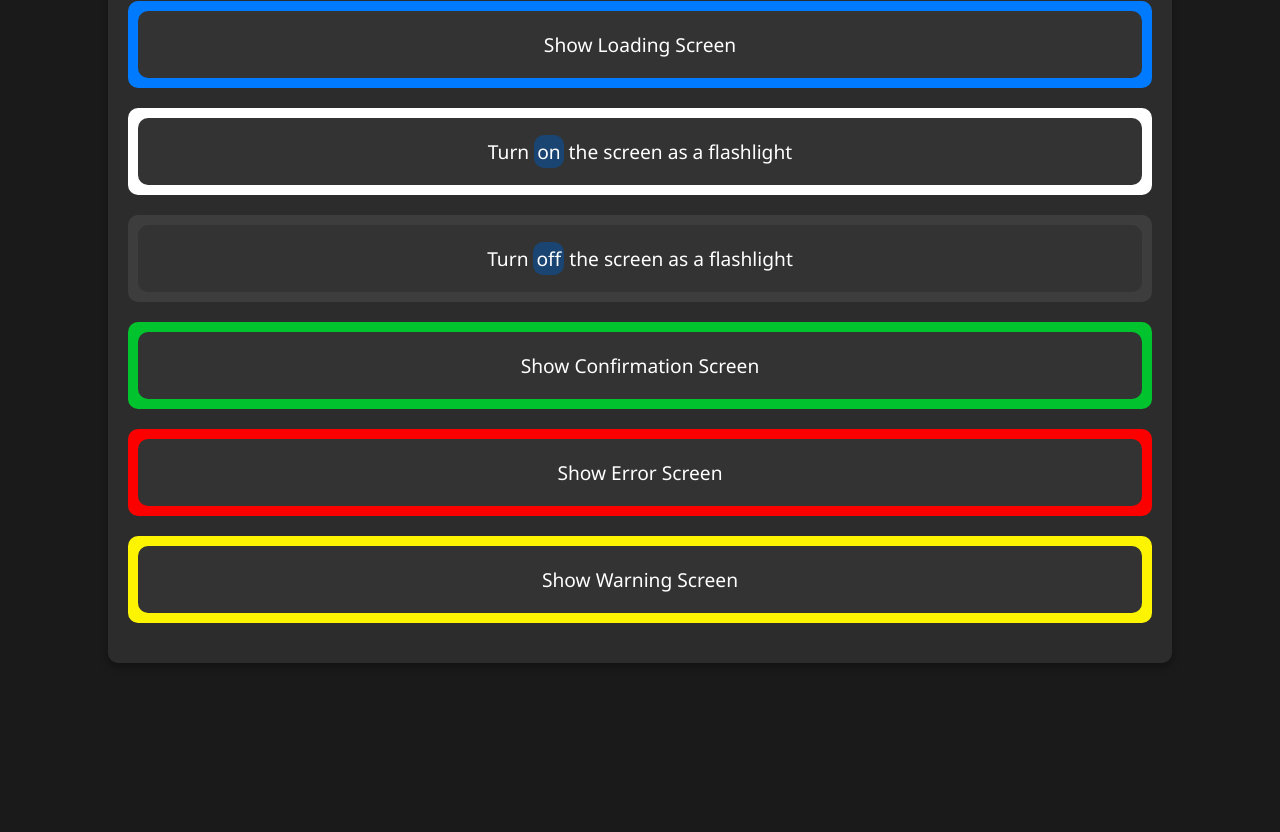
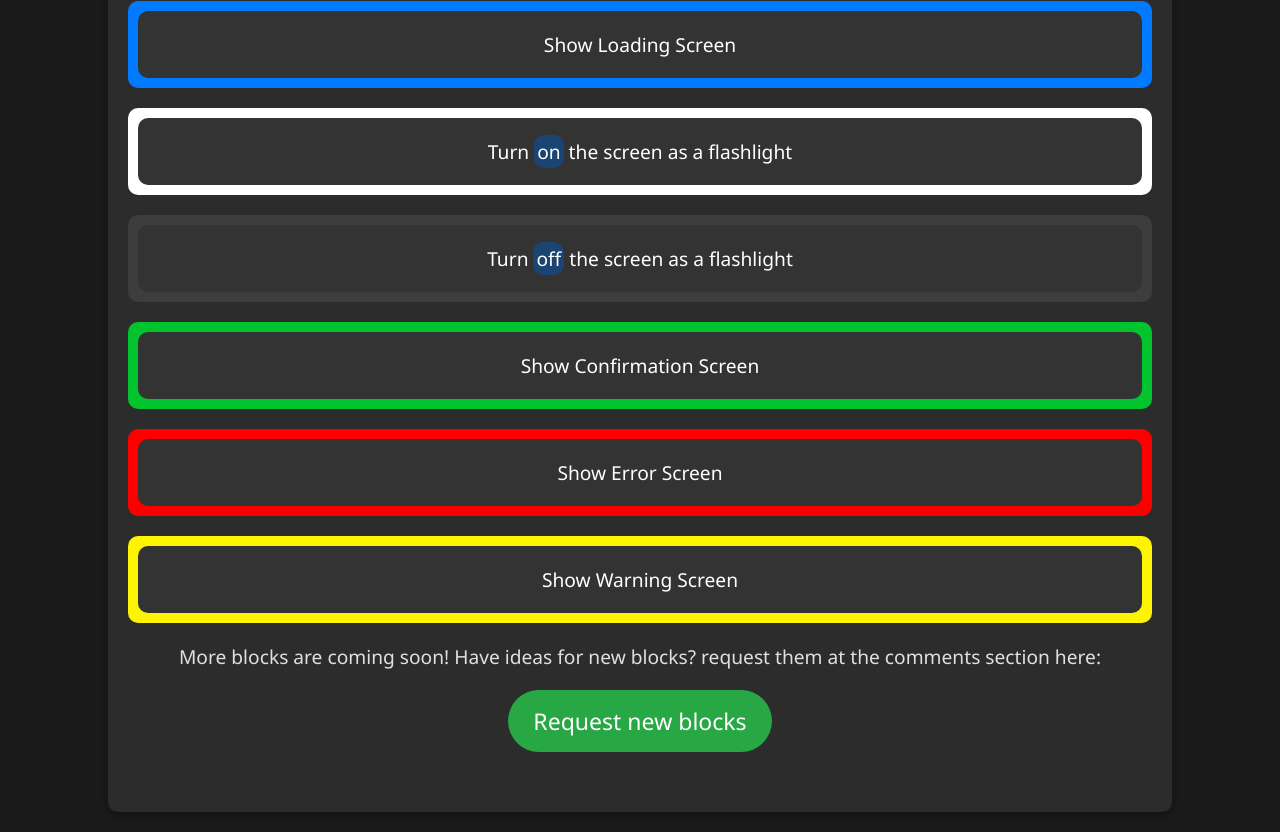
Before and after one commit to AGsoftwaree/shortcuts, a plain HTML site: page blocks.html in a window 1280 px wide. Shown: the part 357-1189 px from the top of the page. Before the commit the page ends 1040 px from the top, so only its background shows below. Drawn offline with Linux system fonts and the light colour scheme.

Commit message:
Add files via upload

```diff
--- a/blocks.html
+++ b/blocks.html
@@ -39,6 +39,8 @@
             <a href="warning.html" target="_blank">Show Warning Screen</a>
         </div>
 
+
+        <p>More blocks are coming soon! Have ideas for new blocks? request them at the comments section here: <a  class="view-all-button" href="https://routinehub.co/shortcut/19208/">Request new blocks</a></p>
     </div>
 
 
```
